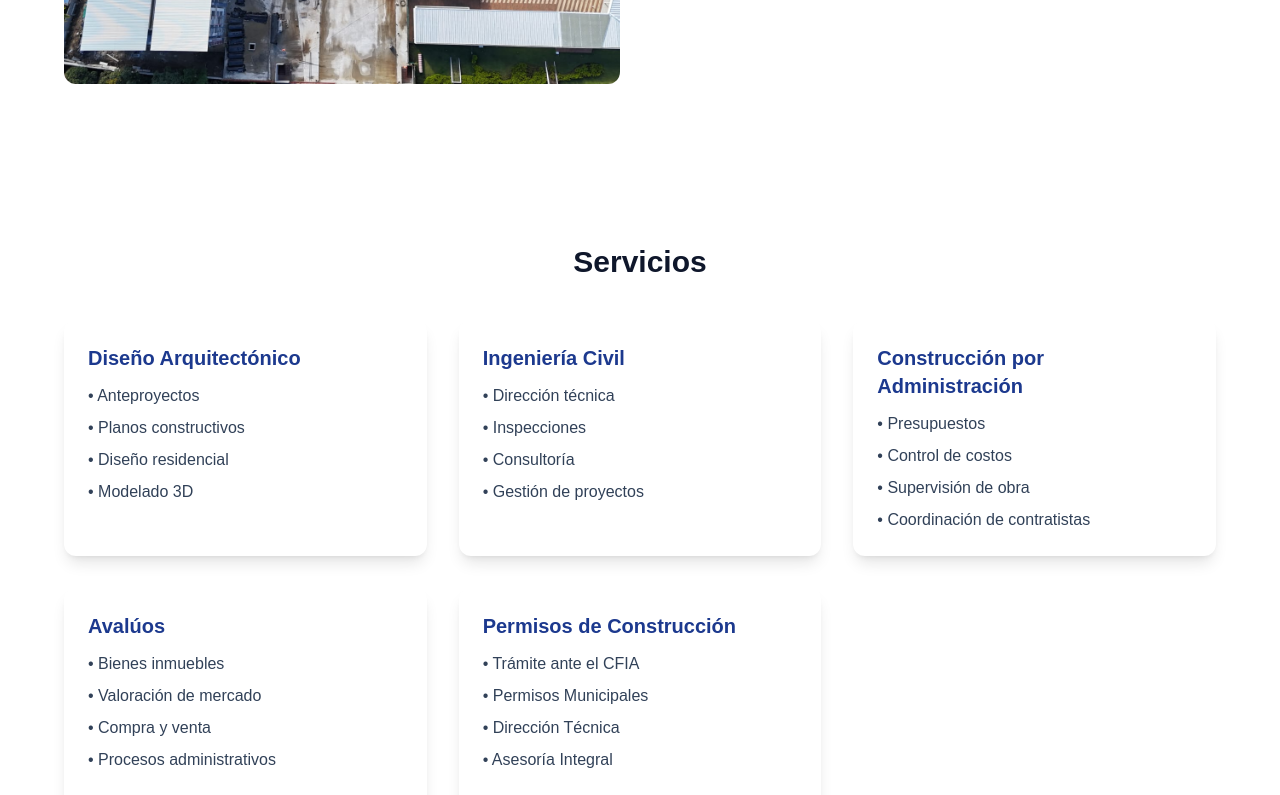
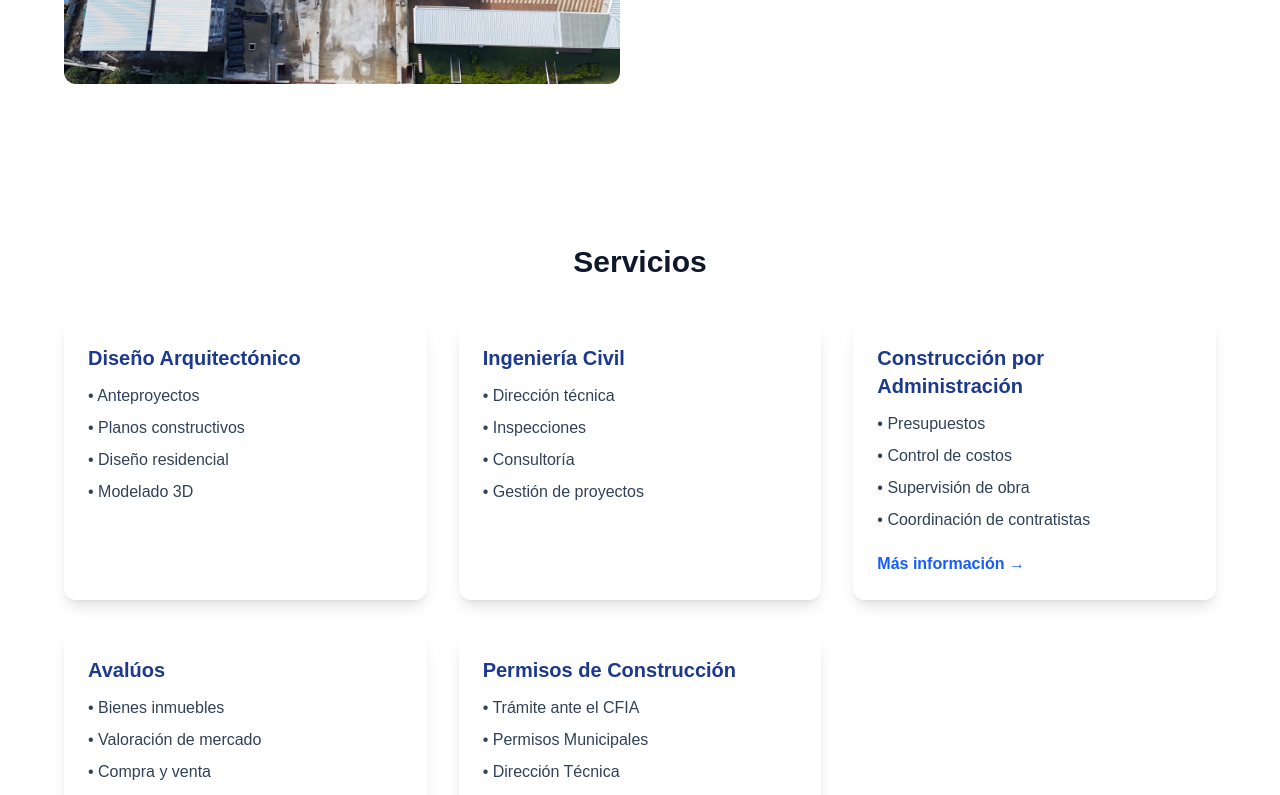
Before and after one commit to ericksv1988-ctrl/habitec-web, a Next.js app: page / in a window 1280 px wide. Shown: the part 841-1636 px from the top of the page. Built offline with nearby package versions, Linux system fonts and the light colour scheme.

Commit message:
pagina para construccion

```diff
--- a/app/page.tsx
+++ b/app/page.tsx
@@ -76,15 +76,25 @@ export default function Home() {
               </ul>
             </div>
 
-            <div className="bg-white rounded-xl p-6 shadow-lg hover:shadow-xl transition">
-              <h3 className="text-xl font-bold mb-3 text-blue-900">Construcción por Administración</h3>
+<a
+  href="/construccion-por-administracion"
+  className="block bg-white rounded-xl p-6 shadow-lg hover:shadow-xl hover:-translate-y-1 transition"
+>
+  <h3 className="text-xl font-bold mb-3 text-blue-900">
+    Construcción por Administración
+  </h3>
+
   <ul className="space-y-2 text-slate-700">
     <li>• Presupuestos</li>
     <li>• Control de costos</li>
     <li>• Supervisión de obra</li>
     <li>• Coordinación de contratistas</li>
   </ul>
-            </div>
+
+  <span className="inline-block mt-5 text-blue-600 font-semibold">
+    Más información →
+  </span>
+</a>
 
             <div className="bg-white rounded-xl p-6 shadow-lg hover:shadow-xl transition">
               <h3 className="text-xl font-bold mb-3 text-blue-900">Avalúos</h3>
```
Lines whose indentation alone changed are shown as unchanged.
